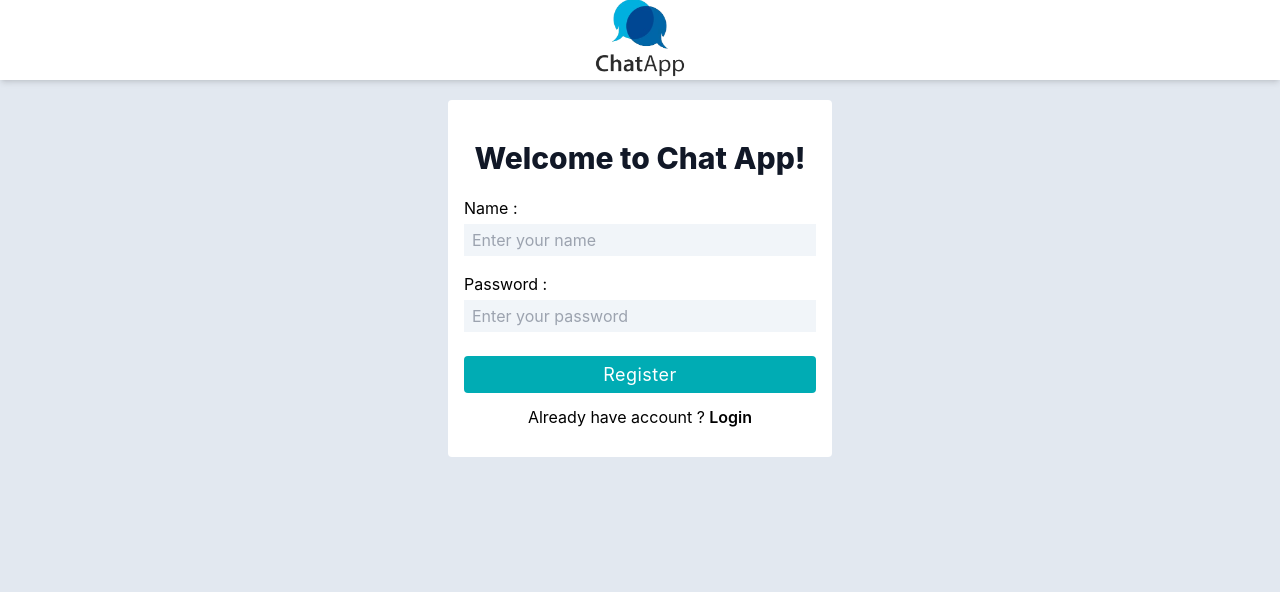
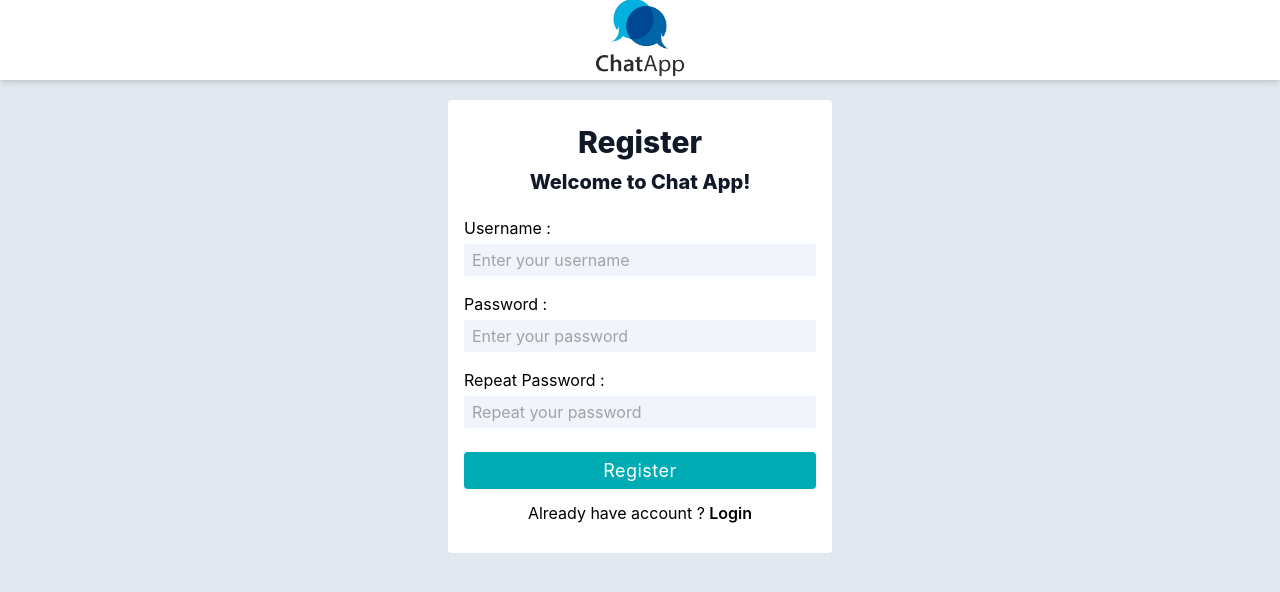
Before and after one commit to million-dollar-dev/chat-app-fronted-2024, a React (Create React App) app in the folder client/: page /register in a window 1280 px wide. Shown: the top 592 px of the page. Built offline with nearby package versions, Linux system fonts and the light colour scheme; no server answers.

Commit message:
feat: add register handler

```diff
--- a/client/src/pages/RegisterPage.js
+++ b/client/src/pages/RegisterPage.js
@@ -1,83 +1,80 @@
-import React, {useEffect, useState} from 'react';
+import React, {useState} from 'react';
 import { Link, useNavigate } from 'react-router-dom';
 import toast, {Toaster} from "react-hot-toast";
+import websocketService from "../services/websocket";
 
 const RegisterPage = () => {
   const navigate = useNavigate()
-  const regexName = /^\S+$/;
-  const [data, setData] = useState({
-    name: "",
-    password: "",
-  });
-  //switch button
-  const [switchState, setSwitchState] = useState(false);
-  const handleToggle = (newState) => {
-    setSwitchState(newState);
-  };
+  const [username, setUsername] = useState('')
+  const [password, setPassword] = useState('')
+  const [repeatPassword, setRepeatPassword] = useState('')
 
-  //const [socket, setSocket] = useState(null);
-  // const connectSocketTest = () => {
-  //   console.log('connected');
-  //   if (!socket) {
-  //     const newSocket = createWebSocket((message) => {
-  //       console.log('Received message:', message);
-  //     });
-  //     setSocket(newSocket);
-  //   }
-  // }
-  // useEffect(() => {
-  //   if (socket !== null) {
-  //     toast.success(' connected');
-  //   }
-  // }, [socket]);
-  const handleClickRegister = () => {
-    //connectSocketTest()
-    // validate data
-    if (data.name === "" || data.password === "" || !regexName.test(data.name)) {
-      toast.error("username or password is not comfort")
-    } else {
-      toast.success("register is successfully")
-      setTimeout(() => {
-        navigate("/home")
-      }, 1000)
+  const handleRegister = async(e) => {
+    e.preventDefault()
+    e.stopPropagation()
 
+    if (username.length === 0 || password.length === 0 || repeatPassword.length === 0) {
+      toast.error('Please fill all form')
+      return
     }
+
+    if (!(password == repeatPassword)) {
+      toast.error('Make sure passwords match')
+      return
+    }
+
+    const registerData = {
+            "action": "onchat",
+            "data": {
+                "event": "REGISTER",
+                "data": {
+                    "user": username,
+                    "pass": password
+                }
+            }
+    }
+
+    websocketService.send(registerData);
+
+        websocketService.socket.onmessage = (message) => {
+            const response =  JSON.parse(message.data)
+            console.log(response);
+            if (response.status === 'success') {
+                navigate('/')
+                toast.success('Register successfully')
+            } else {
+                setPassword('')
+                setRepeatPassword('')
+                toast.error(response.mes)
+            }
+        }
   }
 
-  const handleOnChange = (e) => {
-    const {name, value} = e.target;
-
-    setData((prev) => {
-      return {
-        ...prev,
-        [name]: value
-      };
-    });
-  };
-
   return (
-
     <div className='mt-5'>
       <Toaster
           position="top-center"
           reverseOrder={true}
       />
       <div className='bg-white w-full max-w-sm mx-2 rounded overflow-hidden p-4 mx-auto'>
-        <h2 className="mt-6 text-center text-3xl font-extrabold text-gray-900">
+      <h2 className="mt-2 text-center text-3xl font-extrabold text-gray-900">
+          Register
+        </h2>
+        <h3 className="mt-2 text-center text-xl font-extrabold text-gray-900">
           Welcome to Chat App!
-        </h2>
+        </h3>
         {/*<pre>{JSON.stringify(data, undefined, 2)}</pre>*/}
         <div className="grid gap-4 mt-5">
           <div className="flex flex-col gap-1">
-            <label htmlFor='name'>Name :</label>
+            <label htmlFor='name'>Username :</label>
             <input
                 type='text'
-                id='name'
-                name='name'
-                placeholder='Enter your name'
+                id='username'
+                name='username'
+                placeholder='Enter your username'
                 className='bg-slate-100 px-2 py-1 focus:outline-primary'
-                value={data.name}
-                onChange={handleOnChange}
+                value={username}
+                onChange={(e) => setUsername(e.target.value)}
                 required
             />
           </div>
@@ -89,13 +86,26 @@ const RegisterPage = () => {
                 name='password'
                 placeholder='Enter your password'
                 className='bg-slate-100 px-2 py-1 focus:outline-primary'
-                value={data.password}
-                onChange={handleOnChange}
+                value={password}
+                onChange={(e) => setPassword(e.target.value)}
+                required
+            />
+          </div>
+          <div className="flex flex-col gap-1">
+            <label htmlFor='email'>Repeat Password :</label>
+            <input
+                type='password'
+                id='repeatPassword'
+                name='reatPassword'
+                placeholder='Repeat your password'
+                className='bg-slate-100 px-2 py-1 focus:outline-primary'
+                value={repeatPassword}
+                onChange={(e) => setRepeatPassword(e.target.value)}
                 required
             />
           </div>
           <button className='bg-primary text-lg px-4 py-1 hover:bg-secondary rounded mt-2 text-white leading-relaxed tracking-wide'
-                  onClick={handleClickRegister}
+                  onClick={handleRegister}
           >
             Register
           </button>
```
